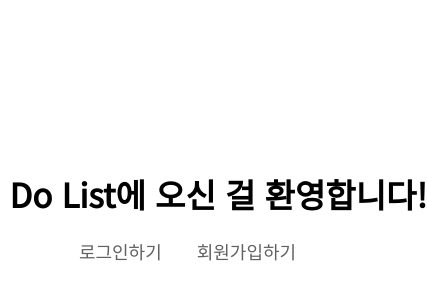
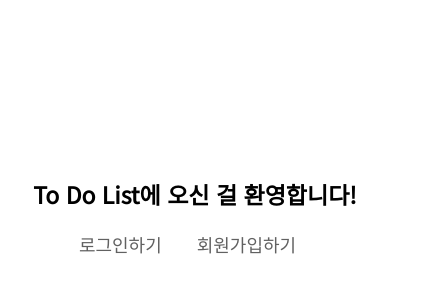
Before and after one commit to hoinlee-moi/TODOLIST, a React (Create React App) app: page / in a window 390 px wide. Shown: the part 200-500 px from the top of the page, 427 px wide, since content can reach past the window. Built offline with nearby package versions, Linux system fonts and the light colour scheme.

Commit message:
modify : mainTitle 반응형 CSS넘어가는 현상 수정

```diff
--- a/src/pages/Main.module.css
+++ b/src/pages/Main.module.css
@@ -12,10 +12,13 @@
 }
 
 .titleWrap {
-  font-size: 3vw;
+  width: 100%;
   white-space: nowrap;
   opacity: 0;
   animation: titlePadeIn 0.8s ease-out forwards;
+}
+.titleWrap h2{
+  font-size: 4vw;
 }
 @keyframes titlePadeIn {
   from {
@@ -87,17 +90,14 @@
 
 /* media */
 @media (max-width:380px) {
-  .titleWrap {
-    font-size: 18px;
-  }
   .signBtnWrap button {
     margin: 5px 5px 0 5px;
   }
 }
 
-@media (max-width: 728px) {
-  .titleWrap {
-    font-size: 22px;
+@media (max-width: 575px) {
+  .titleWrap h2 {
+    font-size: 23px;
   }
 }
 
```
